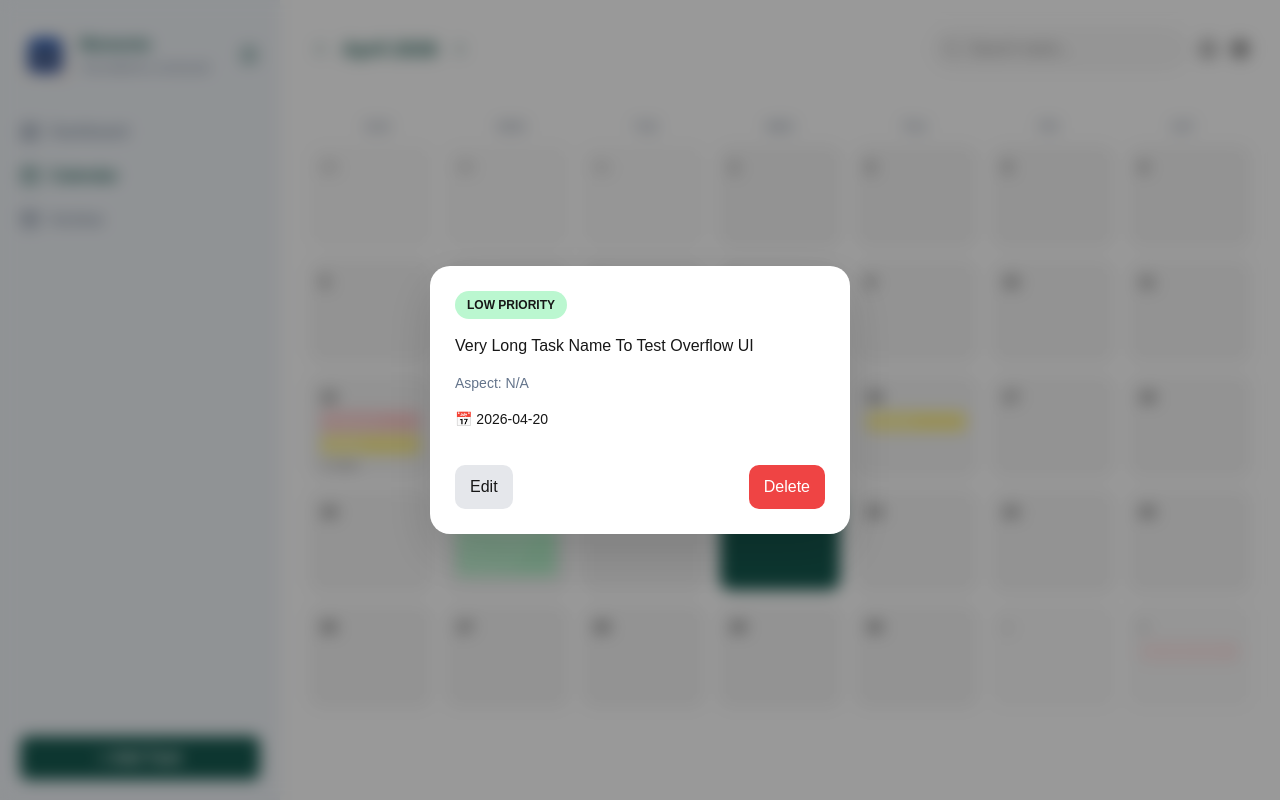
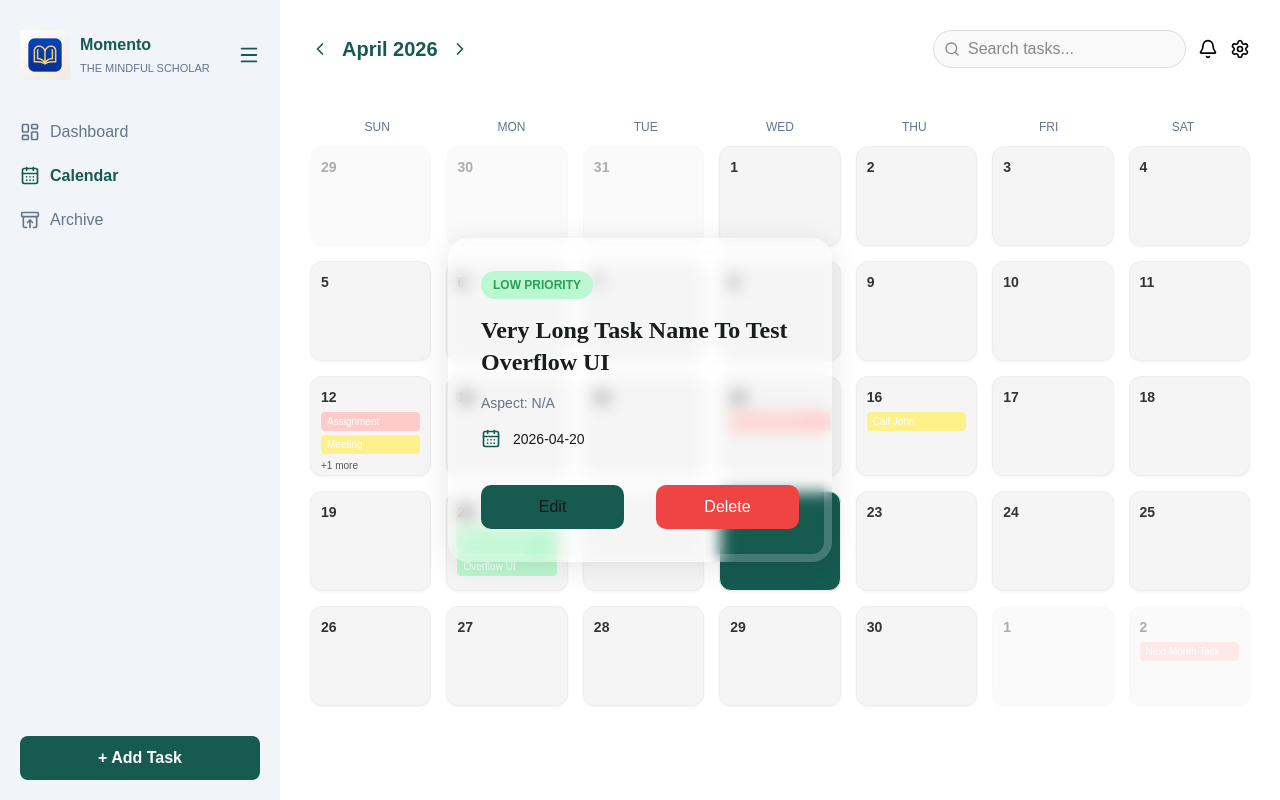
Before and after one commit to Mary3600/COS202--SEN-Group1-, a Next.js app in the folder frontend/: page /calendar in a window 1280 px wide. Both pictures are taken after a click on the element "Very Long Task Name To Test Overflow UI". Built offline with nearby package versions, Linux system fonts and the light colour scheme.

Commit message:
style: color change for priority of tasks, feat: edit and delete tasks in TaskView Modal

```diff
--- a/frontend/components/TaskViewModal.tsx
+++ b/frontend/components/TaskViewModal.tsx
@@ -1,5 +1,6 @@
 "use client";
 import { useState } from "react";
+import {  CalendarDays  } from "lucide-react";
 
 export default function TaskViewModal({
   isOpen,
@@ -12,9 +13,15 @@ export default function TaskViewModal({
 
   // priority color (soft like we updated)
   const getPriorityColor = () => {
-    if (task.priority === "high") return "#fecaca";
-    if (task.priority === "medium") return "#fef08a";
+    if (task.priority === "high") return "#FFDAD6";
+    if (task.priority === "medium") return "#FDF2D0";
     return "#bbf7d0";
+  };
+
+  const getPriorityFontColor = () => {
+    if (task.priority === "high") return "#93000A";
+    if (task.priority === "medium") return "#D4980A";
+    return "#2E9E5B";
   };
 
   return (
@@ -26,8 +33,6 @@ export default function TaskViewModal({
         left: 0,
         width: "100%",
         height: "100%",
-        background: "rgba(0,0,0,0.4)",
-        backdropFilter: "blur(8px)", // ✨ glossy effect
         display: "flex",
         alignItems: "center",
         justifyContent: "center",
@@ -37,11 +42,15 @@ export default function TaskViewModal({
       <div
         onClick={(e) => e.stopPropagation()}
         style={{
-          width: "420px",
-          background: "#ffffff",
+          width: "384px",
+
+          background: "rgba(255, 255, 255, 0)",
+          backdropFilter: "blur(8px)",
+          border: "8px solid rgba(255, 255, 255, 0.2)",
+          boxShadow: "0 4px 30px rgba(0, 0, 0, 0.1)",
           borderRadius: "20px",
           padding: "25px",
-          boxShadow: "0 20px 50px rgba(0,0,0,0.15)",
+
           display: "flex",
           flexDirection: "column",
           gap: "15px",
@@ -52,6 +61,7 @@ export default function TaskViewModal({
           style={{
             alignSelf: "flex-start",
             background: getPriorityColor(),
+            color: getPriorityFontColor(),
             padding: "5px 12px",
             borderRadius: "20px",
             fontSize: "12px",
@@ -62,22 +72,23 @@ export default function TaskViewModal({
         </div>
 
         {/* TITLE */}
-        <h2 style={{ margin: 0 }}>{task.title}</h2>
+        <h2 style={{ margin: 0, color:"#191C1C", fontSize:"24px", fontWeight:"700", fontFamily:"Plus Jakarta Sans", lineHeight:"32px" }}>{task.title}</h2>
 
         {/* DESCRIPTION (using aspect as placeholder info) */}
-        <p style={{ color: "#64748B", fontSize: "14px" }}>
+        <p style={{ color: "#64748B", fontSize: "14px", fontWeight:"400" }}>
           Aspect: {task.aspect || "N/A"}
         </p>
 
         {/* DATE */}
-        <div style={{ fontSize: "14px" }}>
-          📅 {task.date}
+        <div style={{ fontSize: "14px", display:"flex", gap:"12px", color:"#191C1C" }}>
+          <CalendarDays size={20} color="#165A50"  display= "block"/>{task.date}
         </div>
 
         {/* ACTION BUTTONS */}
         <div
           style={{
             display: "flex",
+            width:"100%",
             justifyContent: "space-between",
             marginTop: "20px",
           }}
@@ -88,8 +99,9 @@ export default function TaskViewModal({
               padding: "10px 15px",
               borderRadius: "10px",
               border: "none",
-              background: "#e5e7eb",
+              background: "#165A50",
               cursor: "pointer",
+              width:"45%",
             }}
           >
             Edit
@@ -104,6 +116,7 @@ export default function TaskViewModal({
               background: "#ef4444",
               color: "#fff",
               cursor: "pointer",
+              width:"45%",
             }}
           >
             Delete
```
